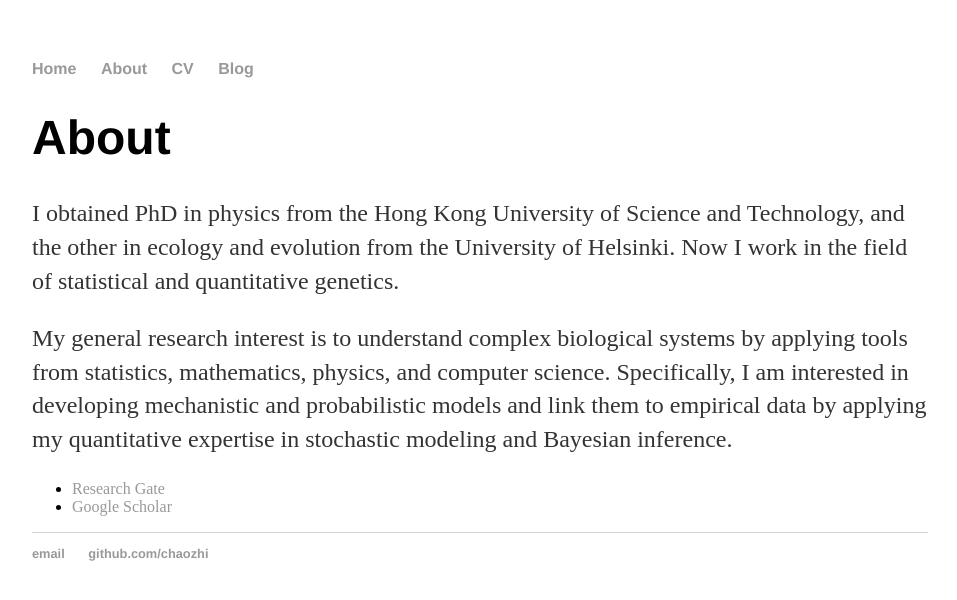
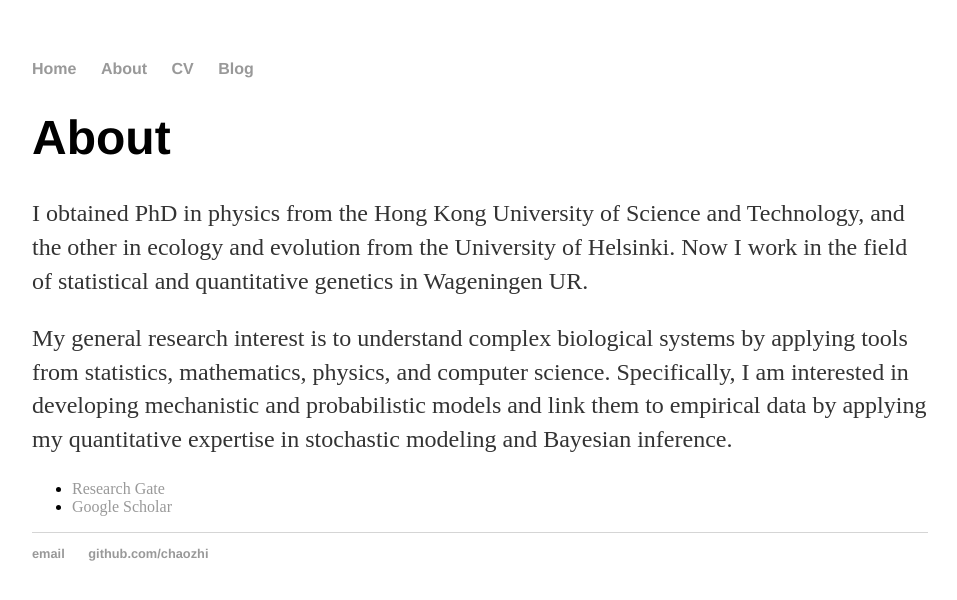
Before and after one commit to chaozhi/chaozhi.github.io, a Jekyll site: the page built from about/index.html, in a window 1280 px wide. Shown: the top 600 px of the page, without its empty margins (160-1117 px from the left). Built offline with Jekyll 4.4.1, drawn with Linux system fonts in a browser that asks for light colours.

Commit message:
Update index.html

```diff
--- a/about/index.html
+++ b/about/index.html
@@ -5,7 +5,7 @@ title: About Chaozhi Zheng
 
 <div class="about">
 <h1>About</h1>
-<p>I obtained PhD in physics from the Hong Kong University of Science and Technology, and the other in ecology and evolution from the University of Helsinki. Now I work in the field of statistical and quantitative genetics. </p>
+<p>I obtained PhD in physics from the Hong Kong University of Science and Technology, and the other in ecology and evolution from the University of Helsinki. Now I work in the field of statistical and quantitative genetics in Wageningen UR. </p>
 
 <p>My general research interest is to understand complex biological systems by applying tools from statistics, mathematics, physics, and computer science. Specifically, I am interested in developing mechanistic and probabilistic models and link them to empirical data by applying my quantitative expertise in stochastic modeling and Bayesian inference.</p>
 
```
